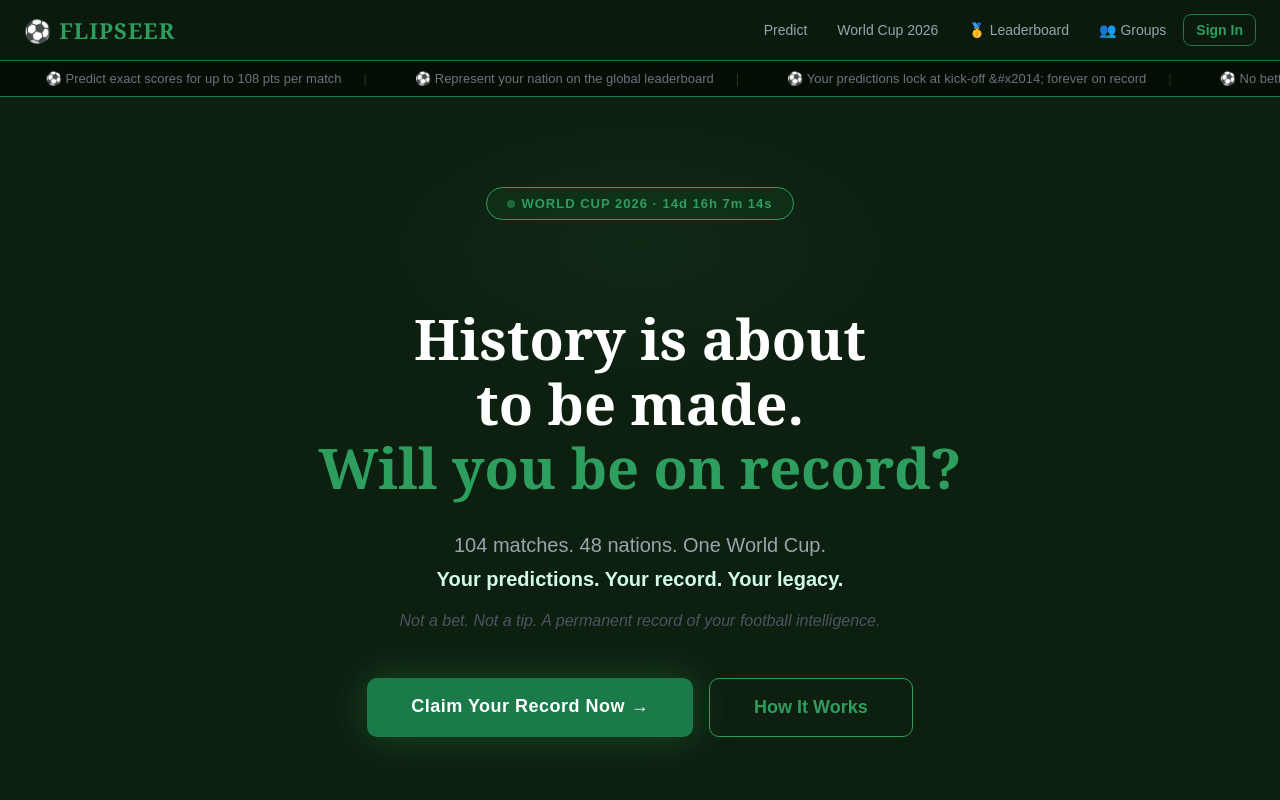
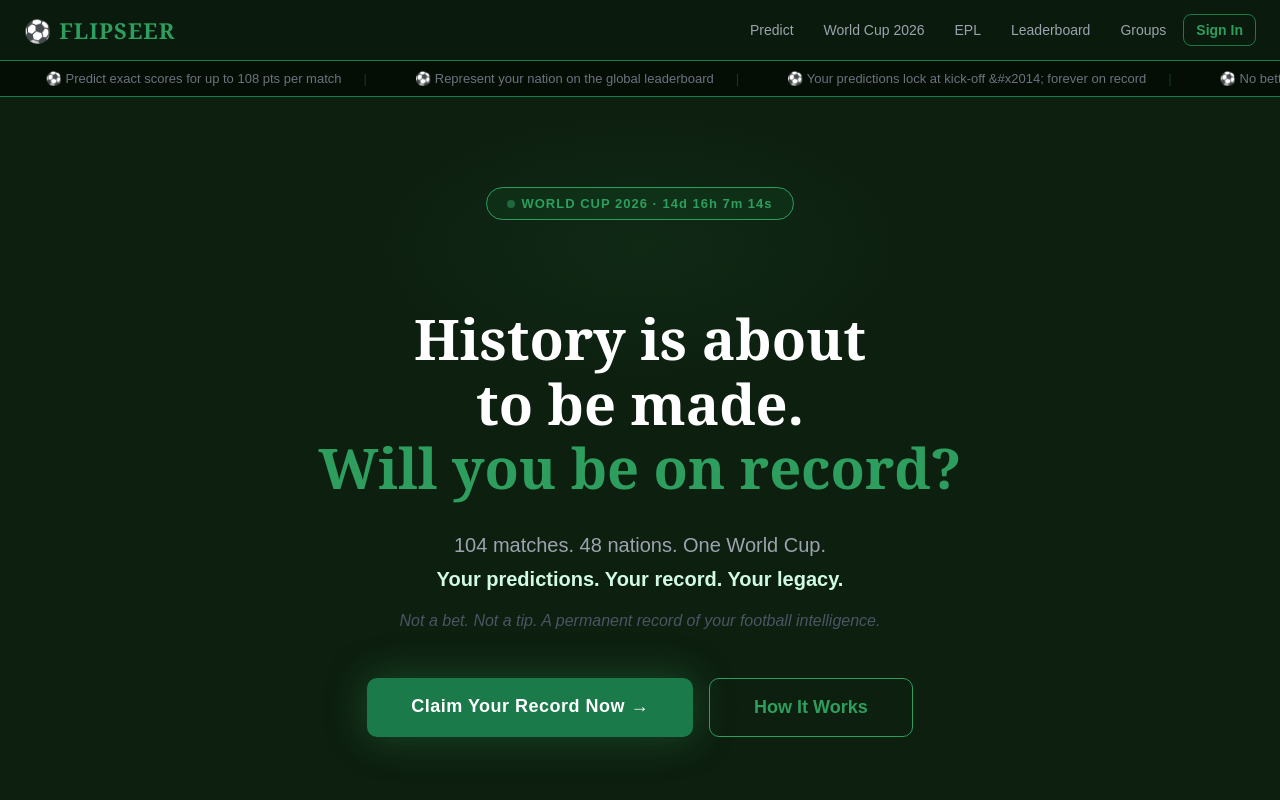
Before and after one commit to flipseer/flipseer, a Next.js app: page / in a window 1280 px wide. Shown: the top 800 px of the page. Built offline with nearby package versions, Linux system fonts and the light colour scheme; no server answers; the database is empty.

Commit message:
Update Navbar.tsx

```diff
--- a/components/Navbar.tsx
+++ b/components/Navbar.tsx
@@ -40,8 +40,9 @@ export default function Navbar() {
       <div style={{ display: 'flex', gap: '4px', alignItems: 'center', flexWrap: 'wrap' }}>
         <a href="/predict" style={linkStyle}>Predict</a>
         <a href="/world-cup-2026" style={linkStyle}>World Cup 2026</a>
-        <a href="/leaderboard" style={linkStyle}>🥇 Leaderboard</a>
-        <a href="/groups" style={linkStyle}>👥 Groups</a>
+        <a href="/epl" style={linkStyle}>EPL</a>
+        <a href="/leaderboard" style={linkStyle}>Leaderboard</a>
+        <a href="/groups" style={linkStyle}>Groups</a>
         {user ? (
           <a href="/profile" style={activeStyle}>My Profile</a>
         ) : (
```
